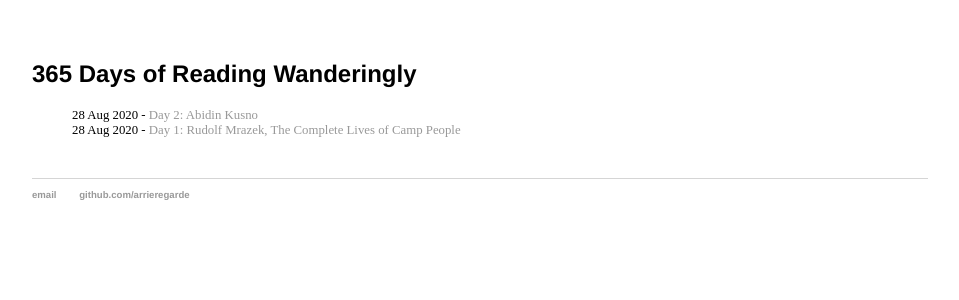
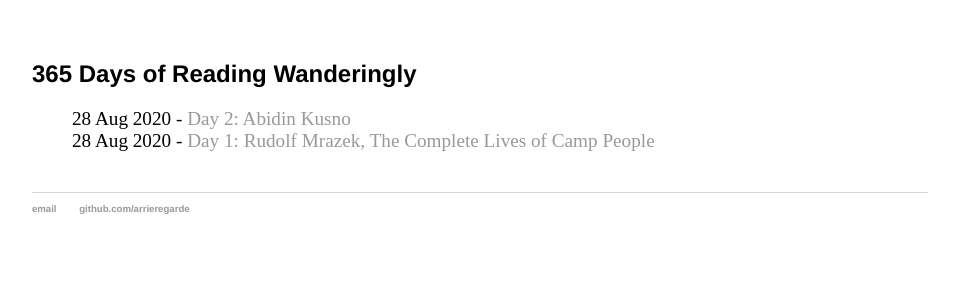
Before and after one commit to arrieregarde/arrieregarde.github.io, a Jekyll site: the page built from 365days/index.html, in a window 1280 px wide. Shown: the top 300 px of the page, without its empty margins (160-1119 px from the left). Built offline with Jekyll 4.4.1, drawn with Linux system fonts in a browser that asks for light colours.

Commit message:
Update main.css

```diff
--- a/css/main.css
+++ b/css/main.css
@@ -24,8 +24,8 @@ h1 {
     font-family:'Helvetica', 'Arial', 'Sans-Serif';
 }
 p {
-    font-size: 0.8em;
-    line-height: 0.8em;
+    font-size: 1.2em;
+    line-height: 1.2em;
 }
 footer {
     border-top: 1px solid #d5d5d5;
@@ -34,7 +34,7 @@ footer {
 
 ul.posts {
     margin: 20px auto 40px;
-    font-size: 0.8em;
+    font-size: 1.2em;
 }
 
 ul.posts li {
```
